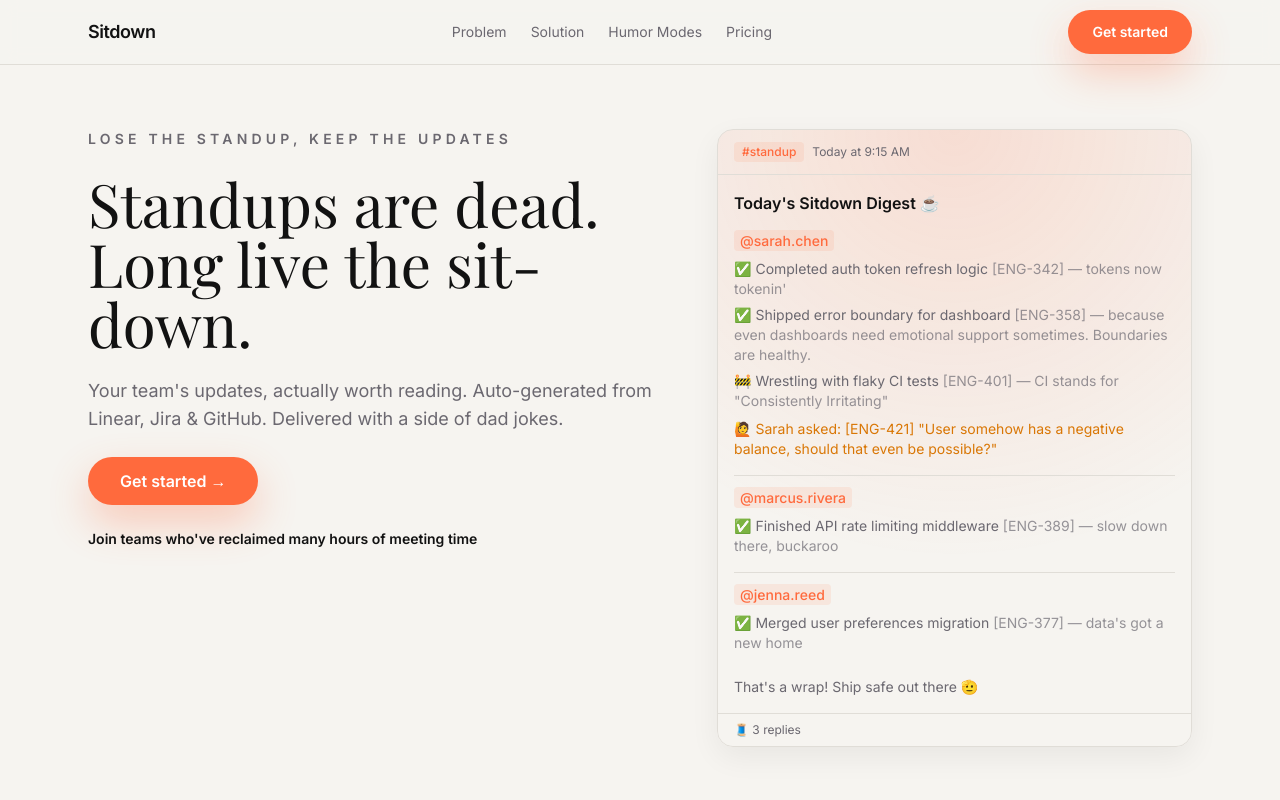
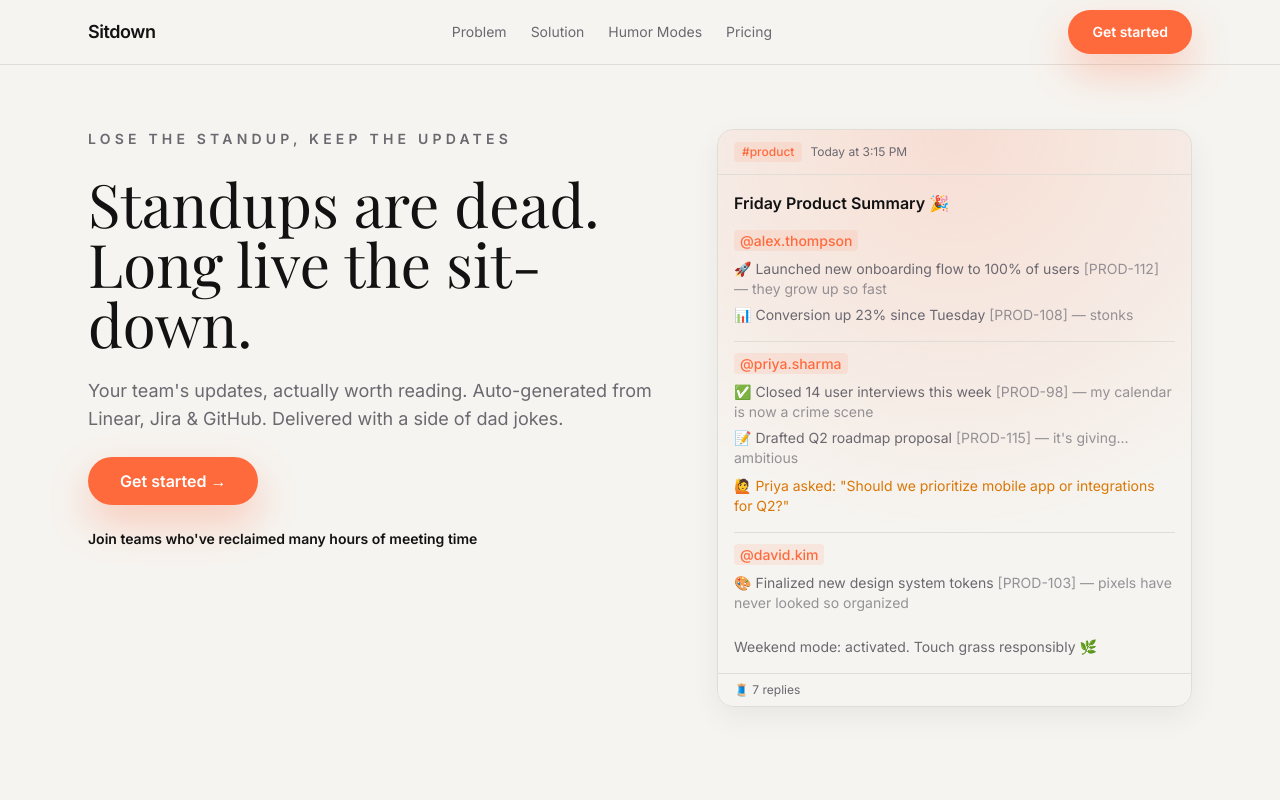
Before and after one commit to quody/sitdown, a Next.js app: page / in a window 1280 px wide. Shown: the top 800 px of the page. Built offline with nearby package versions, Linux system fonts and the light colour scheme; a web font is replaced by a local one.

Commit message:
friday summary copy

```diff
--- a/app/page.tsx
+++ b/app/page.tsx
@@ -44,6 +44,37 @@
   ],
   footer: "That's a wrap! Ship safe out there 🫡",
   threadReplies: 3,
+};
+
+const fridayDigestData = {
+  channel: "#product",
+  timestamp: "Today at 3:15 PM",
+  title: "Friday Product Summary 🎉",
+  users: [
+    {
+      name: "alex.thompson",
+      items: [
+        { emoji: "🚀", text: "Launched new onboarding flow to 100% of users", ticket: "PROD-112", joke: "they grow up so fast" },
+        { emoji: "📊", text: "Conversion up 23% since Tuesday", ticket: "PROD-108", joke: "stonks" },
+      ],
+    },
+    {
+      name: "priya.sharma",
+      items: [
+        { emoji: "✅", text: "Closed 14 user interviews this week", ticket: "PROD-98", joke: "my calendar is now a crime scene" },
+        { emoji: "📝", text: "Drafted Q2 roadmap proposal", ticket: "PROD-115", joke: "it's giving... ambitious" },
+      ],
+      question: "Should we prioritize mobile app or integrations for Q2?",
+    },
+    {
+      name: "david.kim",
+      items: [
+        { emoji: "🎨", text: "Finalized new design system tokens", ticket: "PROD-103", joke: "pixels have never looked so organized" },
+      ],
+    },
+  ],
+  footer: "Weekend mode: activated. Touch grass responsibly 🌿",
+  threadReplies: 7,
 };
 
 const humorModes = [
@@ -229,13 +260,13 @@
                   <CardContent className="p-0">
                     <div className="flex items-center gap-2 border-b border-stroke px-4 py-3">
                       <span className="rounded bg-accent/10 px-2 py-0.5 text-xs font-medium text-accent">
-                        {digestData.channel}
+                        {fridayDigestData.channel}
                       </span>
-                      <span className="text-xs text-muted">{digestData.timestamp}</span>
+                      <span className="text-xs text-muted">{fridayDigestData.timestamp}</span>
                     </div>
                     <div className="space-y-4 px-4 py-4">
-                      <p className="font-semibold text-foreground">{digestData.title}</p>
-                      {digestData.users.map((user, index) => (
+                      <p className="font-semibold text-foreground">{fridayDigestData.title}</p>
+                      {fridayDigestData.users.map((user, index) => (
                         <div
                           key={user.name}
                           className={index > 0 ? "border-t border-stroke pt-3" : ""}
@@ -261,15 +292,15 @@
                           </ul>
                           {user.question && (
                             <p className="mt-2 text-sm text-amber-600">
-                              🙋 {user.name.split(".")[0].charAt(0).toUpperCase() + user.name.split(".")[0].slice(1)} asked: [ENG-421] "{user.question}"
+                              🙋 {user.name.split(".")[0].charAt(0).toUpperCase() + user.name.split(".")[0].slice(1)} asked: "{user.question}"
                             </p>
                           )}
                         </div>
                       ))}
-                      <p className="pt-2 text-sm text-muted">{digestData.footer}</p>
+                      <p className="pt-2 text-sm text-muted">{fridayDigestData.footer}</p>
                     </div>
                     <div className="border-t border-stroke bg-background/50 px-4 py-2">
-                      <p className="text-xs text-muted">🧵 {digestData.threadReplies} replies</p>
+                      <p className="text-xs text-muted">🧵 {fridayDigestData.threadReplies} replies</p>
                     </div>
                   </CardContent>
                 </Card>
```
